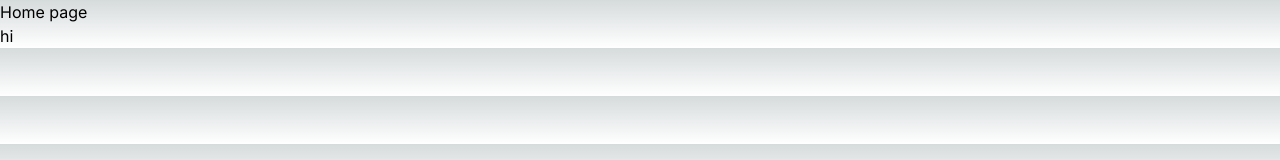
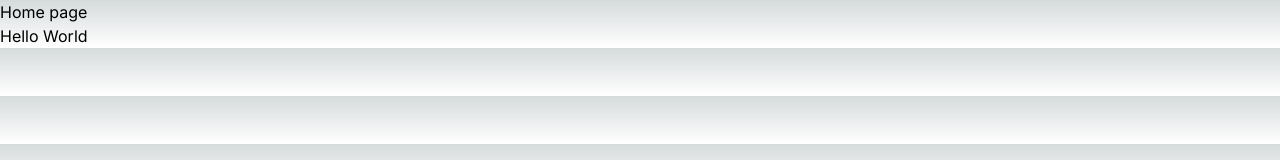
Before and after one commit to manishsharma0398/nextjs-ts-starter-template, a Next.js app: page / in a window 1280 px wide. Shown: the top 160 px of the page. Built offline with nearby package versions, Linux system fonts and the light colour scheme.

Commit message:
feat: jest integrtion

```diff
--- a/src/app/page.tsx
+++ b/src/app/page.tsx
@@ -1,10 +1,10 @@
-import Hi from '@components/Hi';
+import HelloWorld from '@components/HelloWorld';
 
 const IndexPage = () => {
   return (
     <div>
       <h1>Home page</h1>
-      <Hi />
+      <HelloWorld />
     </div>
   );
 };
--- /dev/null
+++ b/src/components/HelloWorld.tsx
@@ -0,0 +1,5 @@
+const HelloWorld = () => {
+  return <h1>Hello World</h1>;
+};
+
+export default HelloWorld;
--- a/src/components/Hi.tsx
+++ /dev/null
@@ -1,5 +0,0 @@
-const Hi = () => {
-  return <h1>hi</h1>;
-};
-
-export default Hi;
```
Also changed, not shown: 1 other file (tests, documents, lock files or other folders).
